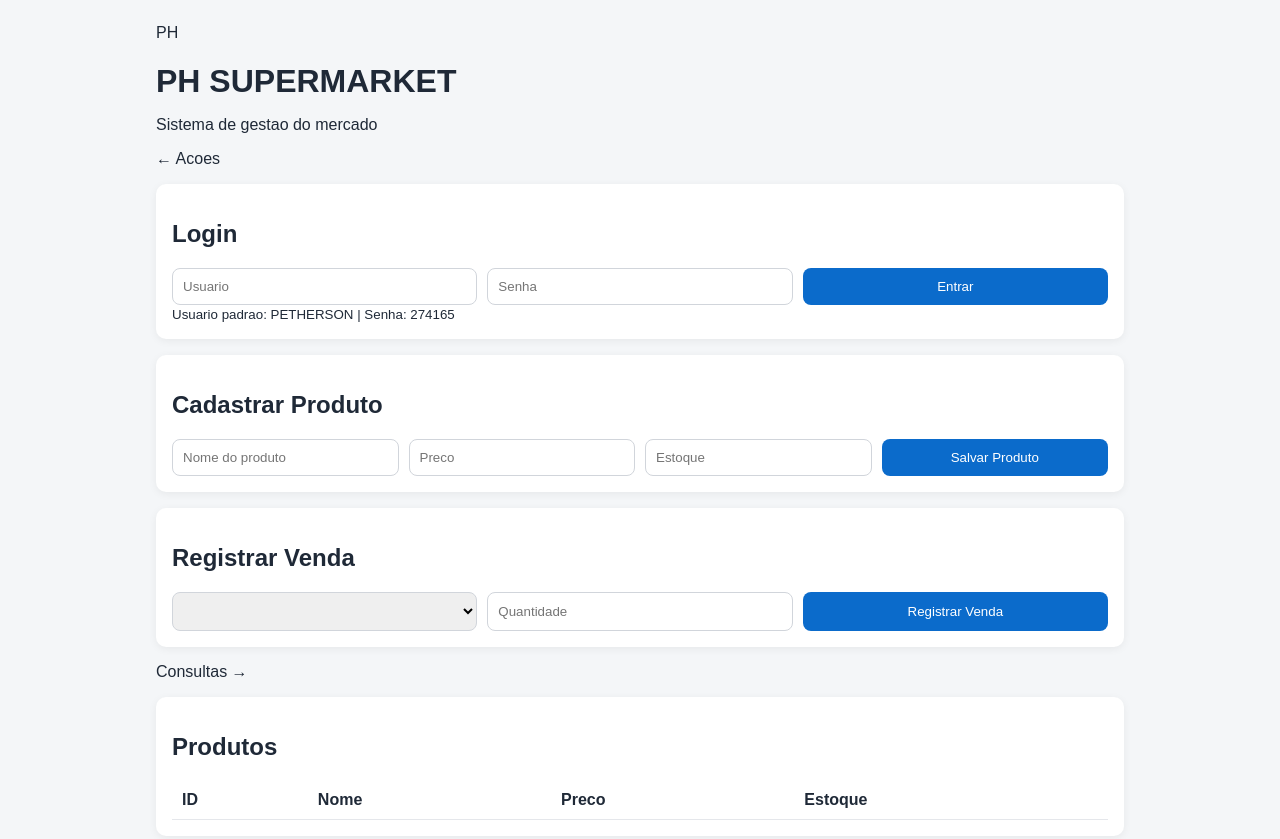
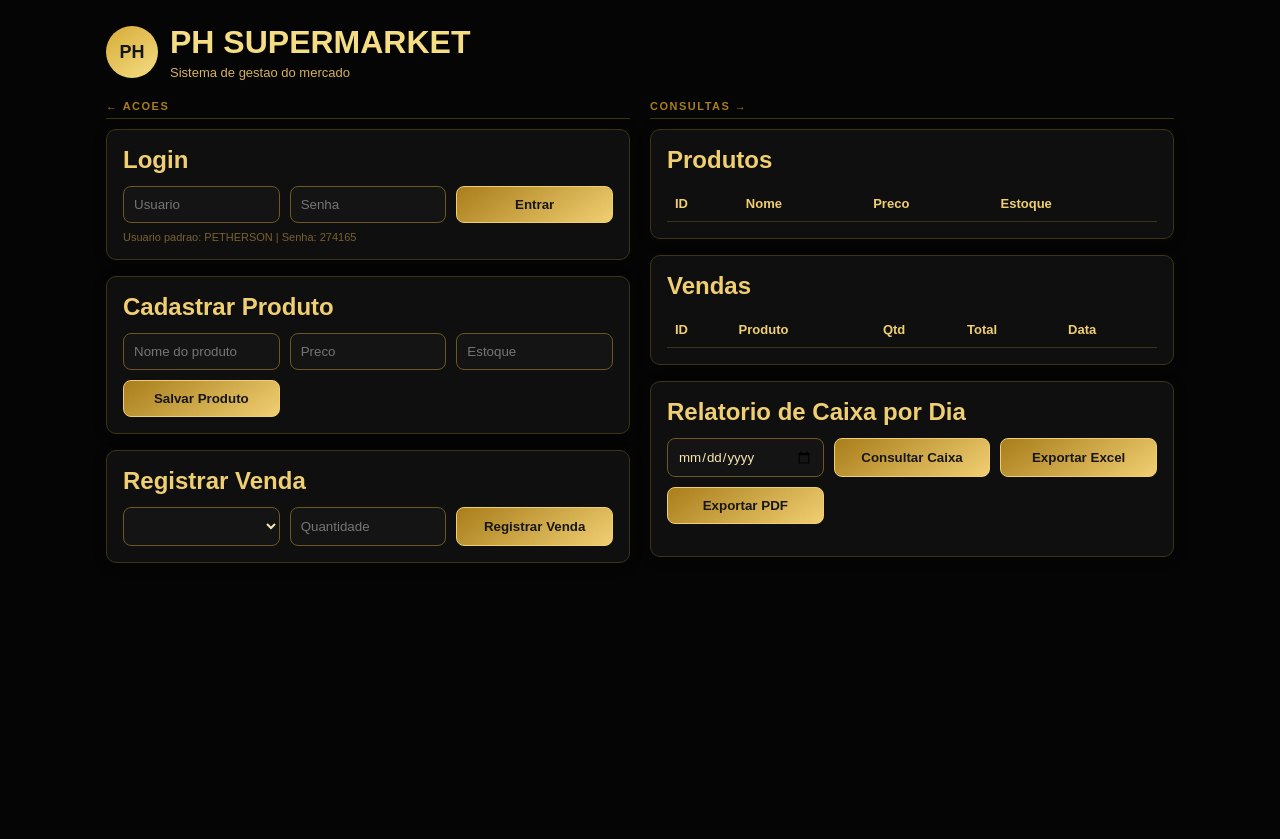
Before and after one commit to pethersonrdc/sistema-mercado, a website: page public/index.html in a window 1280 px wide. Shown: the top 839 px of the page. After the commit the page ends 800 px from the top, so only its background shows below. Drawn offline with Linux system fonts and the light colour scheme.

Commit message:
Update styles for body, cards, and buttons

```diff
--- a/public/style.css
+++ b/public/style.css
@@ -5,31 +5,87 @@
 
 body {
   margin: 0;
-  background: #f4f6f8;
-  color: #1f2937;
+  background: #050505;
+  color: #f7e9b0;
 }
 
 .container {
-  max-width: 1000px;
+  max-width: 1100px;
   margin: 24px auto;
   padding: 0 16px 32px;
 }
 
-h1 {
-  margin-bottom: 16px;
+/* ===== HEADER / BRAND ===== */
+.brand {
+  display: flex;
+  align-items: center;
+  gap: 12px;
+  margin-bottom: 20px;
 }
 
+.logo-circle {
+  width: 52px;
+  height: 52px;
+  border-radius: 50%;
+  display: flex;
+  align-items: center;
+  justify-content: center;
+  font-weight: 700;
+  background: linear-gradient(145deg, #d6ab37, #f5dd84);
+  color: #151515;
+  font-size: 18px;
+}
+
+h1 {
+  margin: 0;
+  color: #f5dd84;
+}
+
+.subtitle {
+  margin: 4px 0 0;
+  color: #d4b35f;
+  font-size: 13px;
+}
+
+/* ===== GRID DUAS COLUNAS ===== */
+.cols {
+  display: grid;
+  grid-template-columns: 1fr 1fr;
+  gap: 20px;
+  align-items: start;
+}
+
+/* Label de identificacao das colunas */
+.col-label {
+  font-size: 11px;
+  font-weight: 700;
+  letter-spacing: 1.5px;
+  color: #a97d1b;
+  text-transform: uppercase;
+  margin: 0 0 10px;
+  padding-bottom: 6px;
+  border-bottom: 1px solid #3f3314;
+}
+
+/* ===== CARDS ===== */
 .card {
-  background: #fff;
+  background: #0f0f0f;
+  border: 1px solid #3f3314;
   border-radius: 10px;
   padding: 16px;
   margin-bottom: 16px;
-  box-shadow: 0 2px 8px rgba(0, 0, 0, 0.06);
+  box-shadow: 0 2px 12px rgba(0, 0, 0, 0.35);
 }
 
+h2 {
+  color: #f0cf72;
+  margin: 0 0 12px;
+}
+
+/* ===== FORMULARIOS ===== */
 form {
   display: grid;
-  grid-template-columns: repeat(auto-fit, minmax(160px, 1fr));
+  grid-template-columns: repeat(auto-fit, minmax(140px, 1fr));
   gap: 10px;
 }
 
@@ -38,20 +94,31 @@
 button {
   padding: 10px;
   border-radius: 8px;
-  border: 1px solid #d1d5db;
+  border: 1px solid #6d5622;
+  background: #141414;
+  color: #f6e6b1;
 }
 
 button {
-  background: #0b6bcb;
-  color: #fff;
-  border: none;
+  background: linear-gradient(145deg, #a97d1b, #f0cf72);
+  color: #171717;
+  border: 1px solid #f0cf72;
+  font-weight: 700;
   cursor: pointer;
 }
 
 button:hover {
-  background: #0957a6;
+  filter: brightness(1.08);
 }
 
+small {
+  display: block;
+  margin-top: 8px;
+  color: #7a6030;
+  font-size: 11px;
+}
+
+/* ===== TABELAS ===== */
 table {
   width: 100%;
   border-collapse: collapse;
@@ -59,11 +126,29 @@
 
 th,
 td {
-  border-bottom: 1px solid #e5e7eb;
-  padding: 10px;
+  border-bottom: 1px solid #3f3314;
+  padding: 10px 8px;
   text-align: left;
+  font-size: 13px;
 }
 
+th {
+  color: #f0cf72;
+}
+
+td {
+  color: #d4b89a;
+}
+
+/* ===== MENSAGEM ===== */
 #msg {
   font-weight: 700;
+  margin-top: 12px;
 }
+
+/* ===== RESPONSIVO ===== */
+@media (max-width: 700px) {
+  .cols {
+    grid-template-columns: 1fr;
+  }
+}
```
